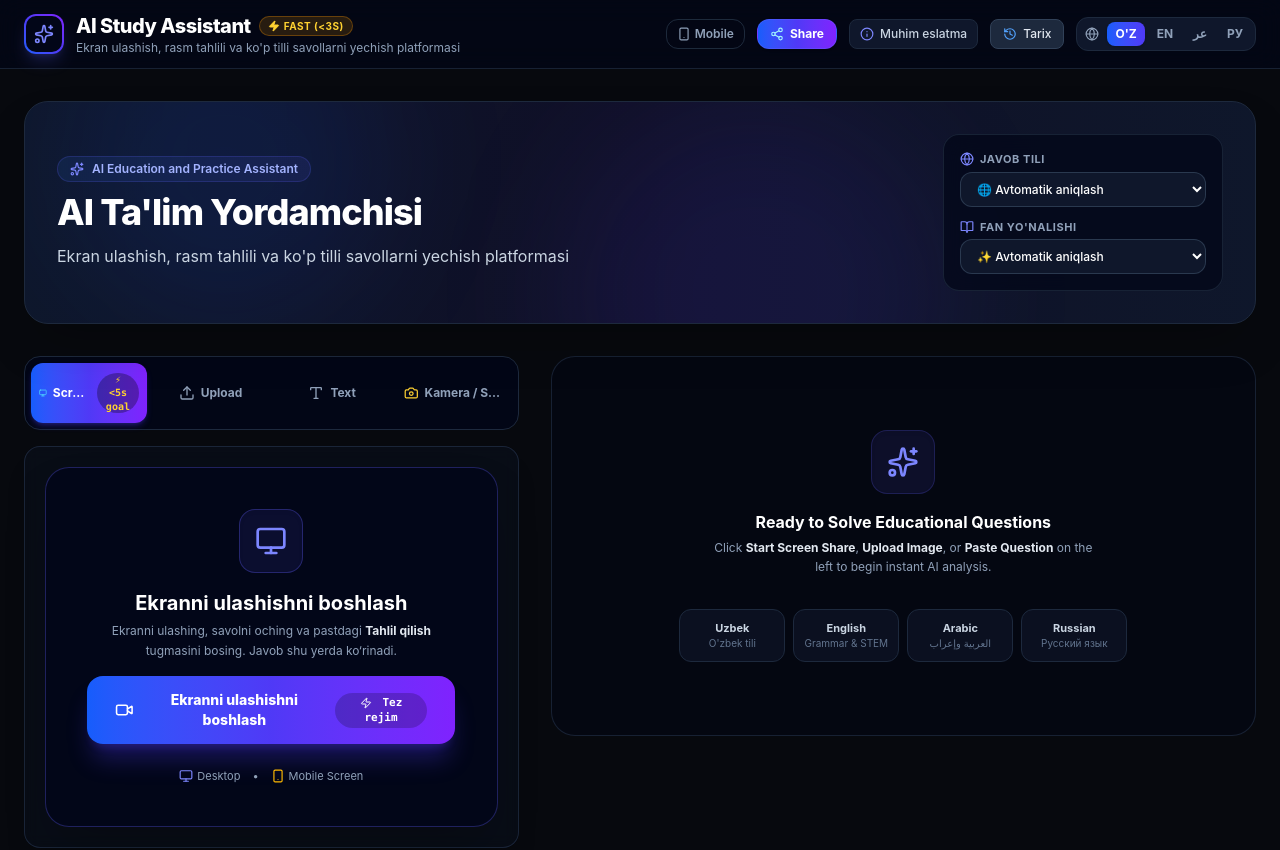
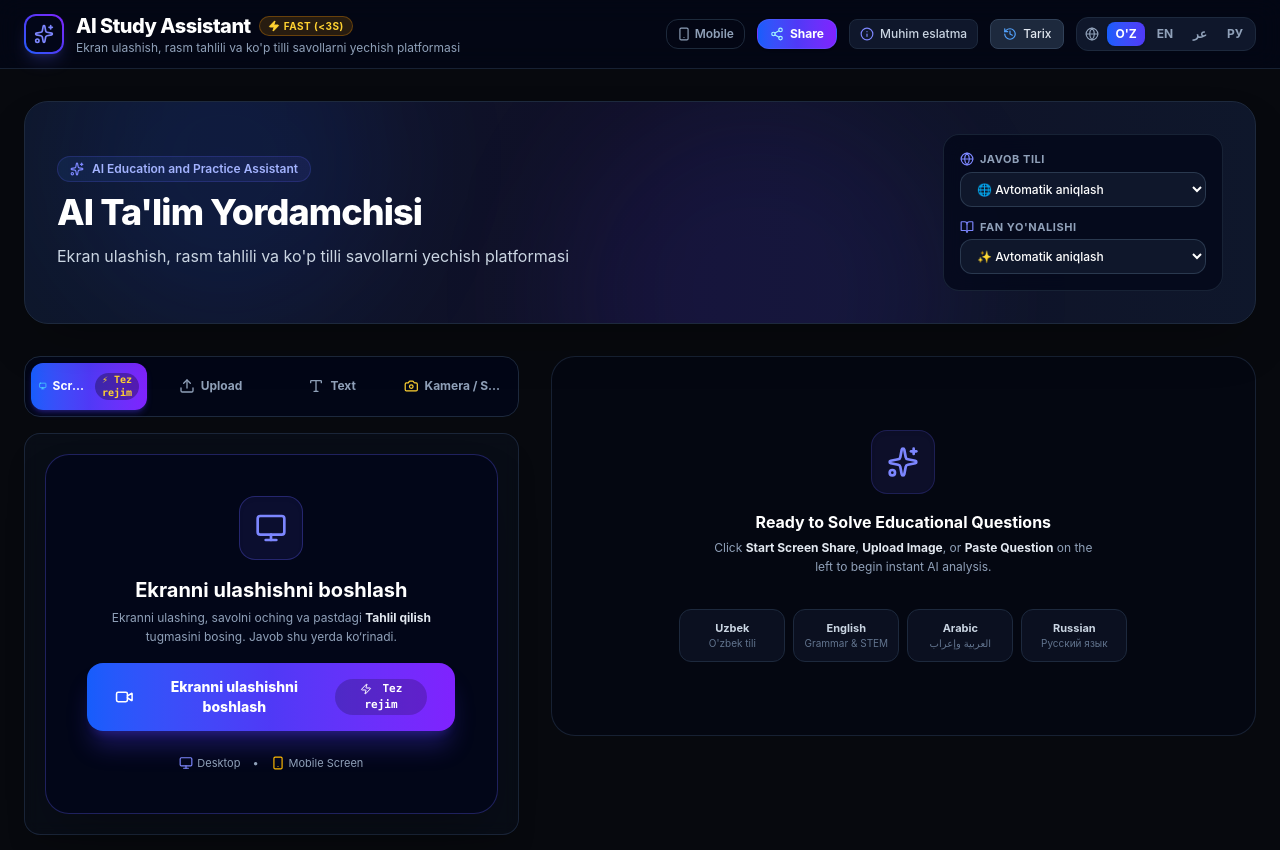
Before and after one commit to uzproguz-byte/AI-secret-App, a React (Vite) app: page / in a window 1280 px wide. Shown: the top 850 px of the page. Built offline with nearby package versions, Linux system fonts and the light colour scheme.

Commit message:
Remove misleading fixed speed promises

```diff
--- a/src/App.tsx
+++ b/src/App.tsx
@@ -324,7 +324,7 @@ export default function App() {
                 <Monitor className="w-4 h-4 text-cyan-300" />
                 <span className="truncate">Screen Share</span>
                 <span className="text-[10px] font-mono px-1.5 py-0.2 rounded-full bg-black/30 text-amber-300 hidden sm:inline">
-                  ⚡ &lt;5s goal
+                  ⚡ Tez rejim
                 </span>
               </button>
 
@@ -459,7 +459,7 @@ export default function App() {
                 </div>
 
                 <span className="text-[11px] text-slate-500">
-                  Target speed: Under 5 seconds
+                  Tez rejim yoqilgan · natija savol va tarmoqqa bog‘liq
                 </span>
               </div>
             )}
```
